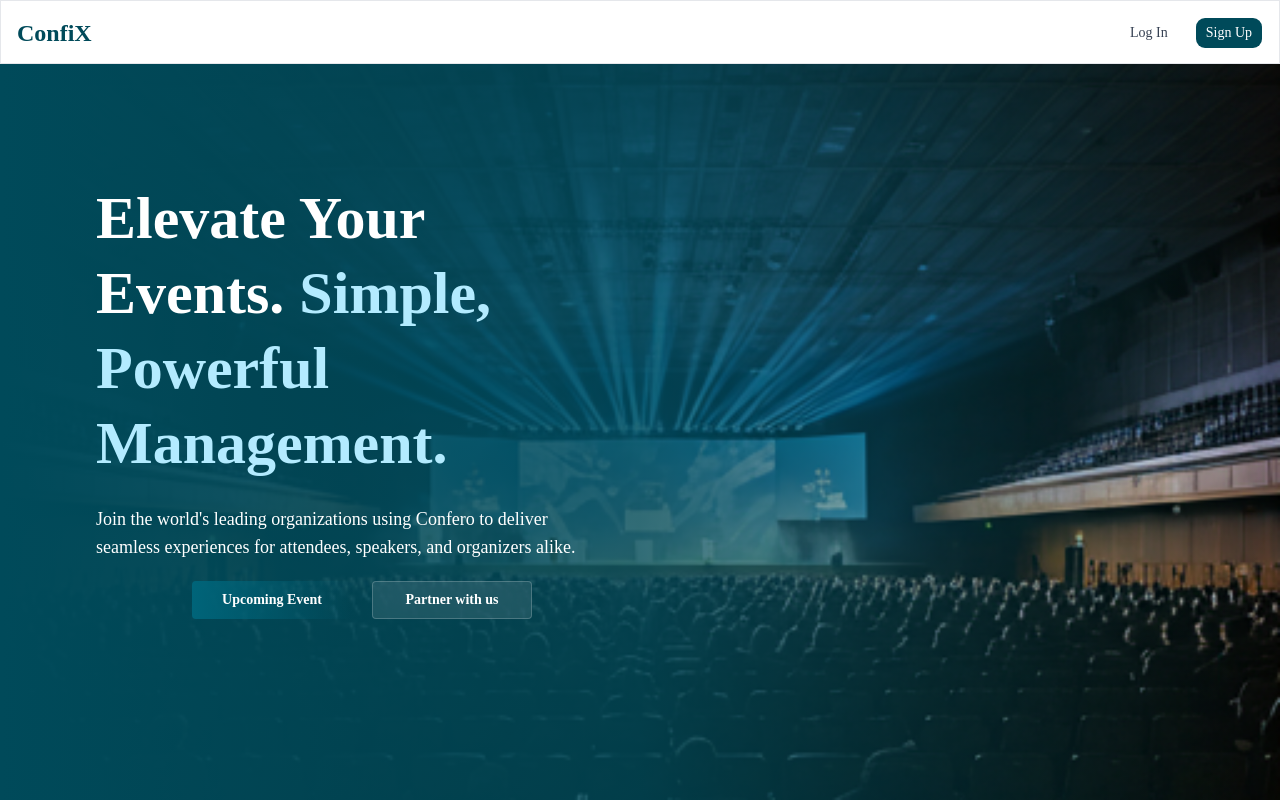
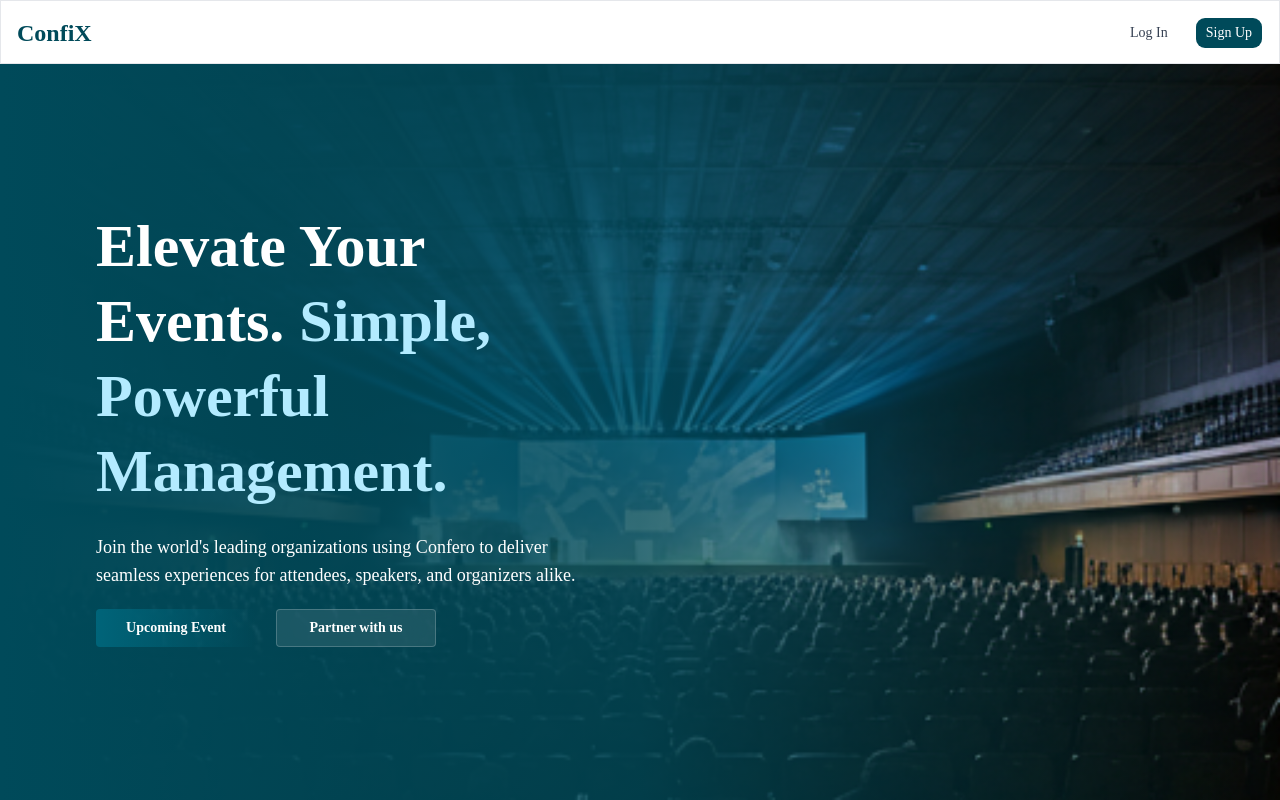
Before and after one commit to Tsedniya/ConfiX, a Next.js app: page / in a window 1280 px wide. Built offline with nearby package versions, Linux system fonts and the light colour scheme.

Commit message:
frontend:home

```diff
--- a/app/page.tsx
+++ b/app/page.tsx
@@ -8,17 +8,17 @@ export default function Home() {
       <div className="absolute inset-0 bg-gradient-to-r from-primary via-primary/80 to-transparent z-0"></div>
 
       {/* Content */}
-      <div className="relative z-10 text-left pl-24 max-w-xl">
-        <h1 className="text-white mb-6 lg:text-6xl md:text-5xl sm:2xl font-bold leading-tight">
+      <div className="relative z-10  mt-14 pl-24 max-w-xl">
+        <h1 className="text-white text-left mb-6 lg:text-6xl md:text-5xl sm:2xl font-bold leading-tight">
           Elevate Your Events.<span className="text-primary-fixed"> Simple, Powerful Management.</span>
         </h1>
-        <p className="text-lg text-white">
+        <p className="text-lg text-white text-left">
           Join the world's leading organizations using Confero to deliver seamless
           experiences for attendees, speakers, and organizers alike.
         </p>
 
 
-        <div className="flex gap-5 mt-5 text-left pl-24 max-w-xl">
+        <div className="flex gap-5 mt-5">
           <div className="w-40 py-2 bg-gradient-to-r from-primary-container to-surface-tint text-white rounded font-semibold text-sm hover:opacity-90 transition-opacity flex items-center justify-center">
             Upcoming Event
           </div>
```
Lines whose indentation alone changed are shown as unchanged.
